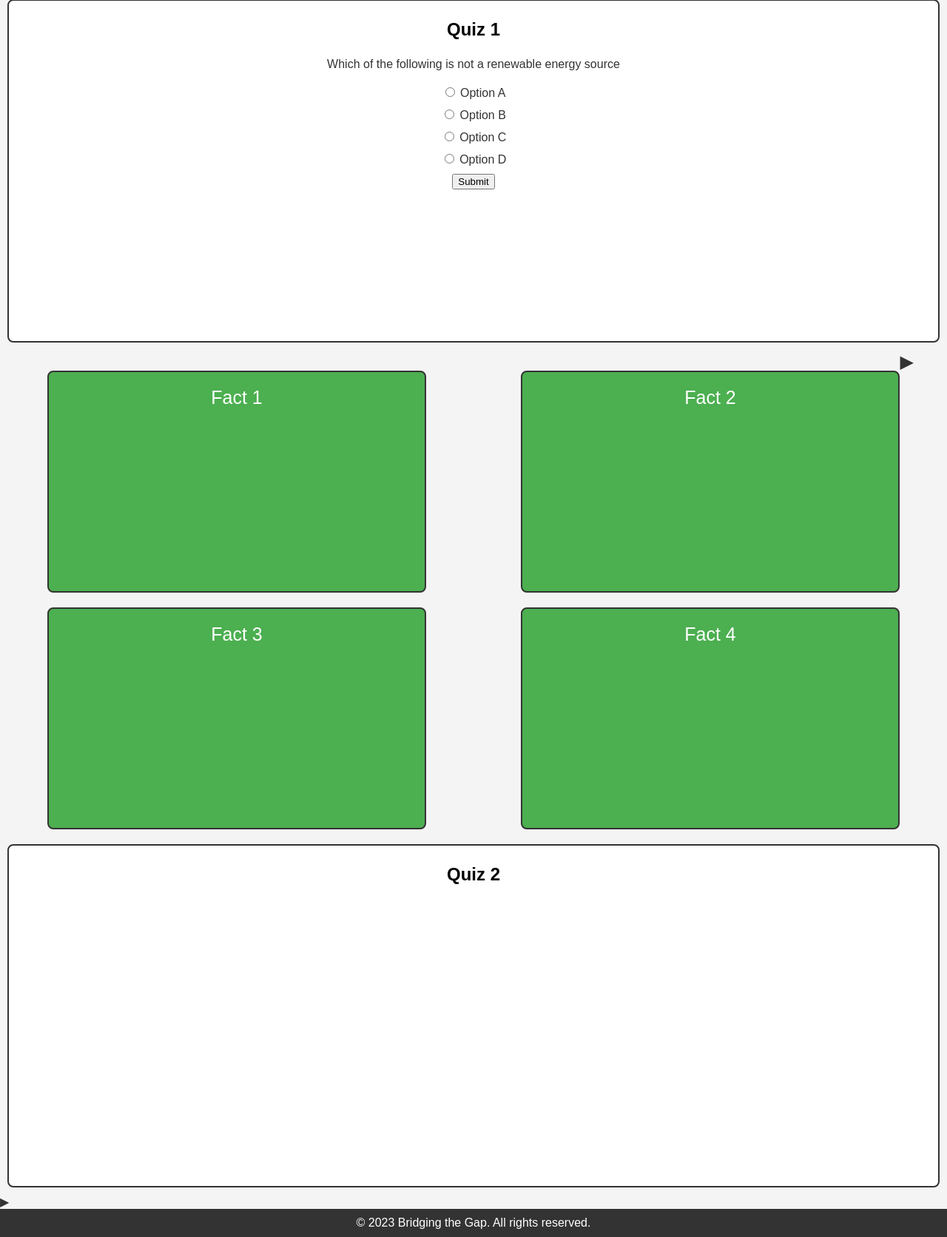
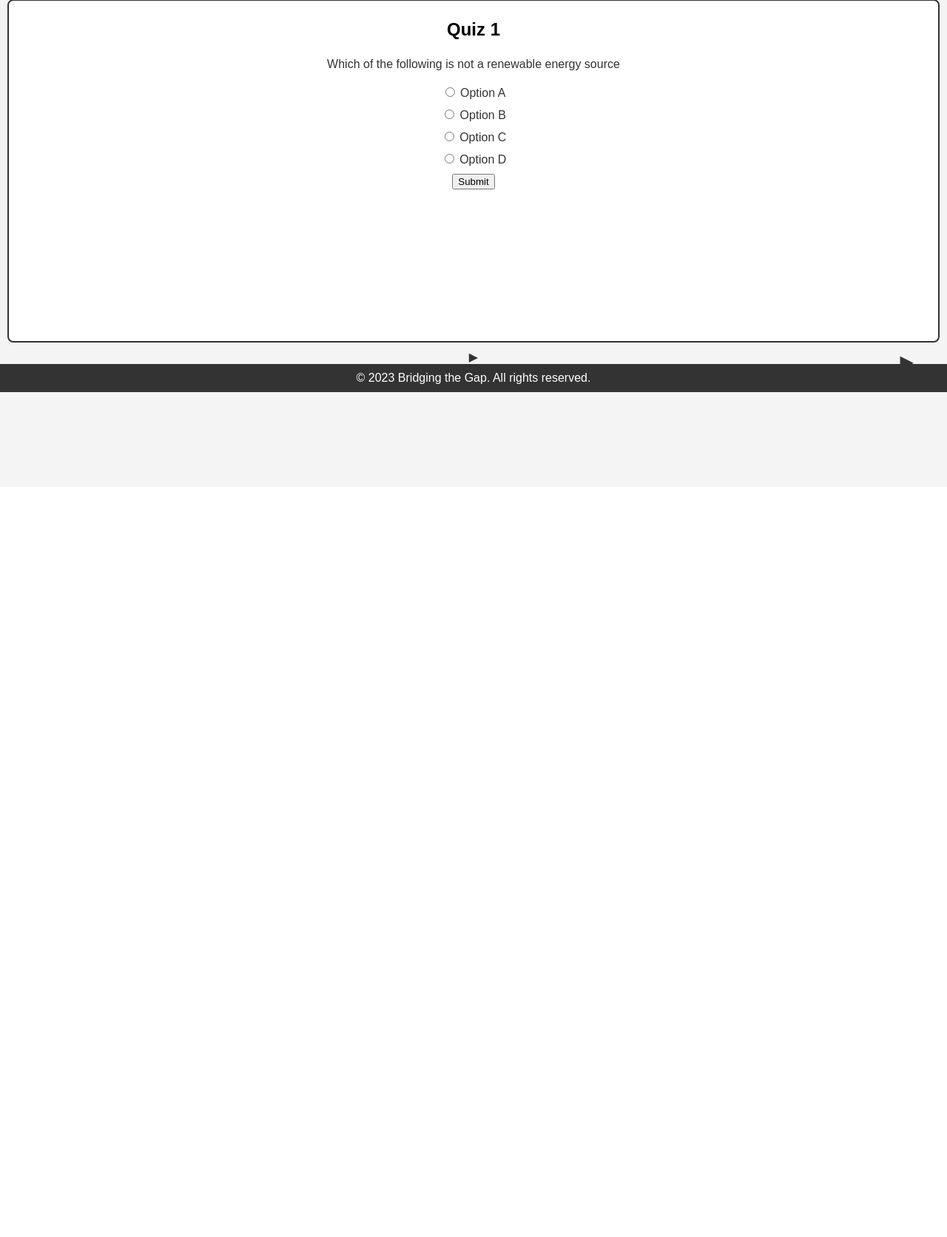
Before and after one commit to Nimosteve88/ACHACK, a Django app: template AC_Hack/members/templates/quiz1.html in a window 1280 px wide. Shown: the part 142-1814 px from the top of the page at 74% size. After the commit the page ends 672 px from the top, so only its background shows below. Run offline with Django 4.2, Linux system fonts and the light colour scheme; the template is opened without the code that fills it, so the values that code supplies are empty.

Commit message:
Update quiz1.html

```diff
--- a/AC_Hack/members/templates/quiz1.html
+++ b/AC_Hack/members/templates/quiz1.html
@@ -19,22 +19,6 @@
                 <div class="next-q">&#9654;</div>
                 <div class="prev-q">&#9664;</div>
             </div>
-        </div><br>
-            <!-- 4 Boxes with Random Facts -->
-            <div class="fact-box-master">
-                <div class="fact-box" onclick="showModal('Fact 1', 'Additional information for Fact 1.')">Fact 1</div>
-                <div class="fact-box" onclick="showModal('Fact 2', 'Additional information for Fact 2.')">Fact 2</div>
-                <div class="fact-box" onclick="showModal('Fact 3', 'Additional information for Fact 3.')">Fact 3</div>
-                <div class="fact-box" onclick="showModal('Fact 4', 'Additional information for Fact 4.')">Fact 4</div>
-            </div>
-        <div class="quiz-container">
-            <!-- Another Text-based Quiz Box -->
-            <div class="quiz-box">
-                <h2 class="quiz-title">Quiz 2</h2>
-                <!-- Add more questions as needed -->
-            </div>
-        </div>
-
     <!-- Arrow for Next Page -->
     <div class="next-page">&#9654;</div>
 </div>
```
